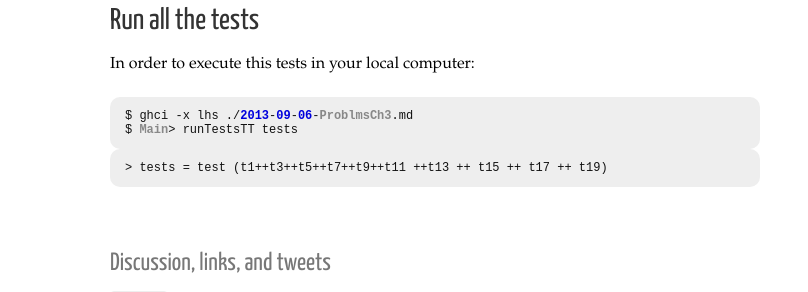
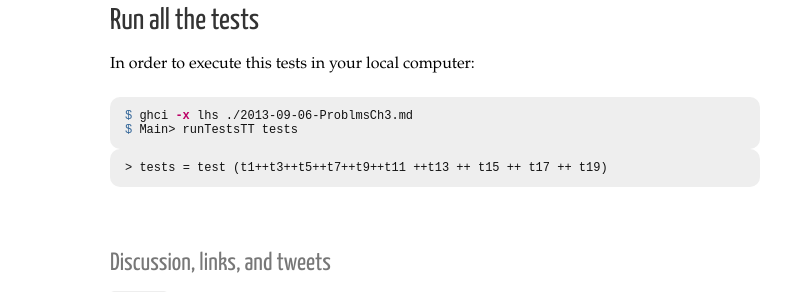
Before and after one commit to holman/left, a Jekyll site: the page built from _posts/2013-09-06-ProblemsCh3.md, in a window 1280 px wide and 900 px high, scrolled down 4155 px. Shown: the part 455-747 px from the top of the window, without its empty margins (0-808 px from the left). Built offline with Jekyll 4.4.1, drawn with Linux system fonts in a browser that asks for light colours; nearby versions of some CDN libraries; Markdown is read by kramdown in place of the engine named in the settings; comment, search, counter and statistics services are not loaded; grey boxes are pictures that could not be loaded.

Commit message:
para que despliegue el codiga más bonito

```diff
--- a/_posts/2013-09-06-ProblemsCh3.md
+++ b/_posts/2013-09-06-ProblemsCh3.md
@@ -331,7 +331,7 @@ Run all the tests
 
 In order to execute this tests in your local computer:
 
-{% highlight haskell %}
+{% highlight bash %}
 $ ghci -x lhs ./2013-09-06-ProblmsCh3.md
 $ Main> runTestsTT tests
 {% endhighlight %}
```
